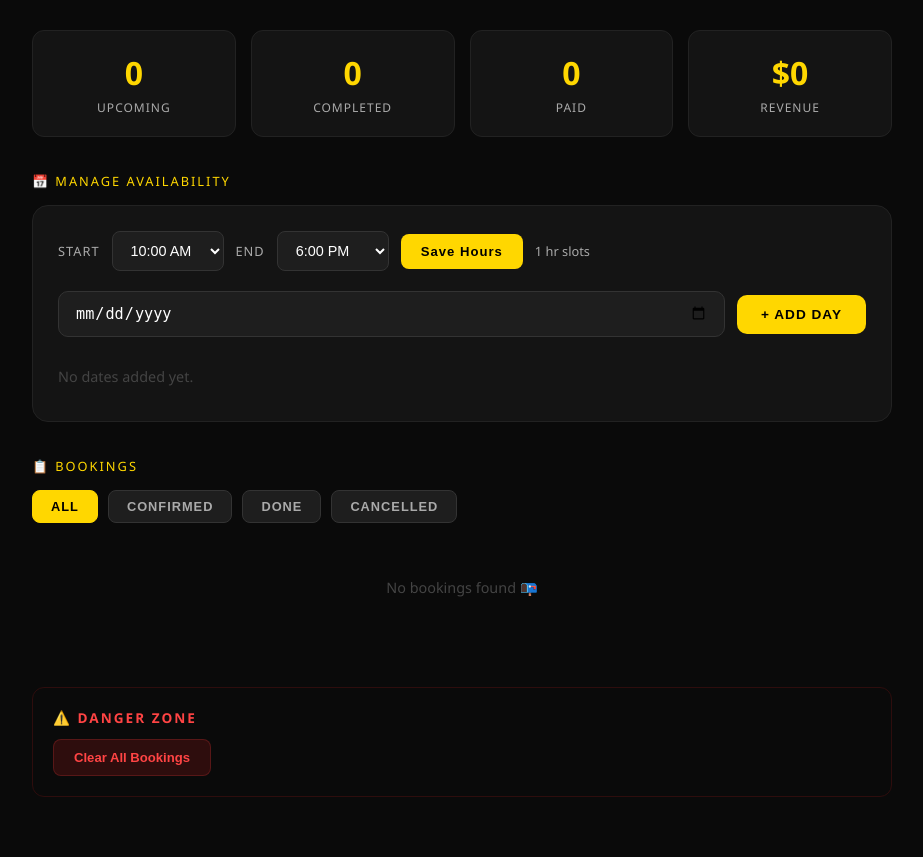
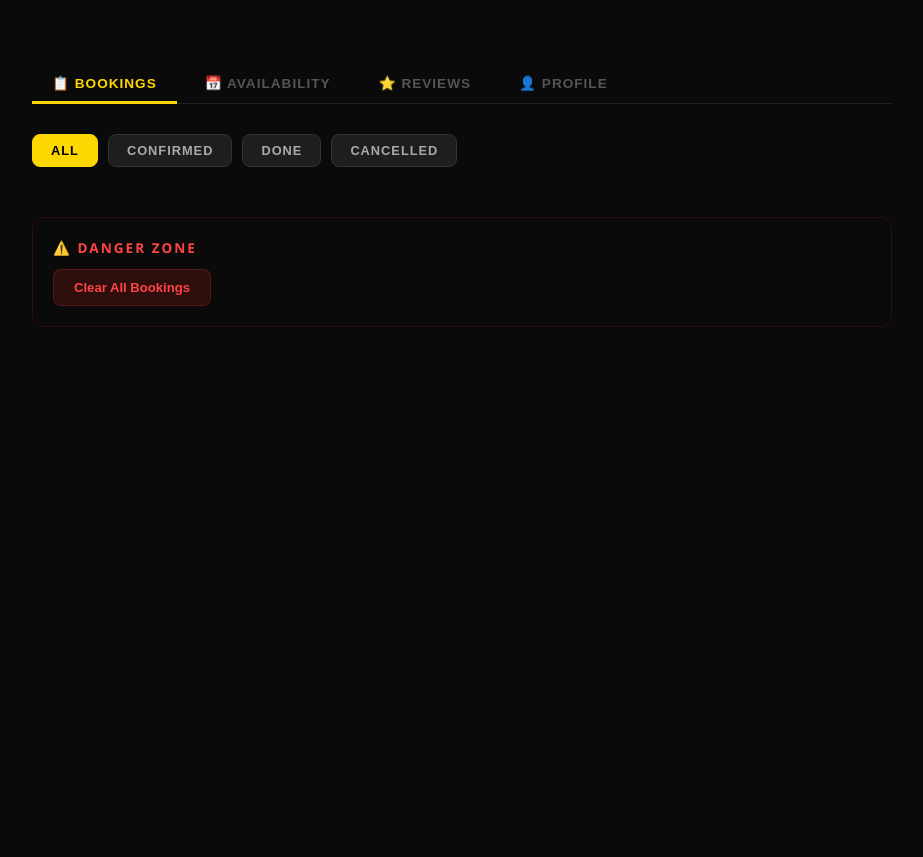
Before and after one commit to Rohitlambo/lambocutz, a Flask app: page /admin-lambocutz-secret in a window 1280 px wide. Shown: the part 127-984 px from the top of the page, without its empty margins (178-1101 px from the left). After the commit the page ends 454 px from the top, so only its background shows below. Run offline with Flask 3, Linux system fonts and the light colour scheme; data that the repository does not hold is empty; some libraries are stand-ins or nearby versions.

Commit message:
Update admin.html

```diff
--- a/templates/admin.html
+++ b/templates/admin.html
@@ -26,6 +26,38 @@
 
     .container { max-width: 900px; margin: 0 auto; padding: 30px 20px 60px; }
 
+    /* ── TAB NAV ── */
+    .tab-nav {
+      display: flex;
+      gap: 8px;
+      margin-bottom: 30px;
+      flex-wrap: wrap;
+      border-bottom: 1px solid #1e1e1e;
+      padding-bottom: 0;
+    }
+
+    .tab-btn {
+      padding: 10px 20px;
+      background: none;
+      border: none;
+      border-bottom: 3px solid transparent;
+      color: #555;
+      font-size: 0.85rem;
+      font-weight: 700;
+      letter-spacing: 1px;
+      text-transform: uppercase;
+      cursor: pointer;
+      transition: all 0.2s;
+      margin-bottom: -1px;
+    }
+
+    .tab-btn:hover { color: #FFD700; }
+    .tab-btn.active { color: #FFD700; border-bottom-color: #FFD700; }
+
+    .tab-panel { display: none; }
+    .tab-panel.active { display: block; }
+
+    /* ── STATS ── */
     .stats {
       display: grid;
       grid-template-columns: repeat(auto-fit, minmax(150px, 1fr));
@@ -279,12 +531,46 @@
 
   <div class="container">
 
+    <!-- STATS -->
     <div class="stats" id="statsRow"></div>
 
-    <!-- AVAILABILITY -->
-    <p class="section-title">📅 Manage Availability</p>
+    <!-- TAB NAV -->
+    <div class="tab-nav">
+      <button class="tab-btn active" onclick="switchTab('bookings', this)">📋 Bookings</button>
+      <button class="tab-btn" onclick="switchTab('availability', this)">📅 Availability</button>
+      <button class="tab-btn" onclick="switchTab('reviews', this)" id="reviewsTabBtn">
+        ⭐ Reviews
+      </button>
+      <button class="tab-btn" onclick="switchTab('profile', this)">👤 Profile</button>
+    </div>
+
+    <!-- ══════════════════════════════════════════════
+         TAB: BOOKINGS
+    ══════════════════════════════════════════════ -->
+    <div class="tab-panel active" id="tab-bookings">
+
+      <div class="booking-filters">
+        <button class="filter-btn active" onclick="filterBookings('all', this)">All</button>
+        <button class="filter-btn" onclick="filterBookings('confirmed', this)">Confirmed</button>
+        <button class="filter-btn" onclick="filterBookings('done', this)">Done</button>
+        <button class="filter-btn" onclick="filterBookings('cancelled', this)">Cancelled</button>
+      </div>
+
+      <div id="bookingsList"></div>
+
+      <div class="danger-zone">
+        <h3>⚠️ Danger Zone</h3>
+        <button class="danger-btn" onclick="clearAllBookings()">Clear All Bookings</button>
+      </div>
+    </div>
+
+    <!-- ══════════════════════════════════════════════
+         TAB: AVAILABILITY
+    ══════════════════════════════════════════════ -->
+    <div class="tab-panel" id="tab-availability">
+
+      <p class="section-title">🕐 Opening Hours</p>
       <div class="availability-card">
-
         <div class="hours-row">
           <label>START</label>
           <select id="startHour"></select>
@@ -302,39 +588,127 @@
         <div class="date-chips" id="dateChips"></div>
       </div>
 
-    <!-- BOOKINGS -->
-    <p class="section-title">📋 Bookings</p>
-
-    <div class="booking-filters">
-      <button class="filter-btn active" onclick="filterBookings('all', this)">All</button>
-      <button class="filter-btn" onclick="filterBookings('confirmed', this)">Confirmed</button>
-      <button class="filter-btn" onclick="filterBookings('done', this)">Done</button>
-      <button class="filter-btn" onclick="filterBookings('cancelled', this)">Cancelled</button>
+      <p class="section-title">📍 Location</p>
+      <div class="location-card">
+        <div class="form-group">
+          <label>Location Display Text</label>
+          <input type="text" id="locationText" placeholder="e.g. 123 Main St, Unit 02-01"/>
+          <p class="hint">Shown in the booking bar on the main page.</p>
+        </div>
+        <div class="form-group">
+          <label>Google Maps URL</label>
+          <input type="text" id="locationUrl" placeholder="https://maps.google.com/..."/>
+          <p class="hint">Tapping the location bar opens this link.</p>
+        </div>
+        <button class="save-hours-btn" onclick="saveLocation()">Save Location</button>
+      </div>
     </div>
 
-    <div id="bookingsList"></div>
+    <!-- ══════════════════════════════════════════════
+         TAB: REVIEWS
+    ══════════════════════════════════════════════ -->
+    <div class="tab-panel" id="tab-reviews">
 
-    <div class="danger-zone">
-      <h3>⚠️ Danger Zone</h3>
-      <button class="danger-btn" onclick="clearAllBookings()">Clear All Bookings</button>
+      <div class="review-filter-row">
+        <button class="filter-btn active" onclick="filterReviews('all', this)">All</button>
+        <button class="filter-btn" onclick="filterReviews('pending', this)">
+          Pending <span class="pending-dot" id="pendingCount">0</span>
+        </button>
+        <button class="filter-btn" onclick="filterReviews('approved', this)">Approved</button>
+        <button class="filter-btn" onclick="filterReviews('rejected', this)">Rejected</button>
       </div>
 
+      <div id="reviewsList"></div>
     </div>
+
+    <!-- ══════════════════════════════════════════════
+         TAB: PROFILE
+    ══════════════════════════════════════════════ -->
+    <div class="tab-panel" id="tab-profile">
+
+      <p class="section-title">🖼️ Barber Profile</p>
+      <div class="profile-card">
+
+        <!-- Live preview -->
+        <div class="profile-preview">
+          <div class="profile-avatar-fallback" id="adminAvatarFallback">💈</div>
+          <img id="adminAvatarImg" class="profile-avatar"
+               src="" alt="Avatar" style="display:none"
+               onerror="this.style.display='none'; document.getElementById('adminAvatarFallback').style.display='flex'"/>
+          <div class="profile-preview-info">
+            <h3>LAMBOCUTZ</h3>
+            <p id="previewSocials">No social links set</p>
+          </div>
+        </div>
+
+        <div class="form-group">
+          <label>Bio</label>
+          <textarea id="profileBio" rows="4"
+            placeholder="Fresh cuts, clean fades. Book your slot today."></textarea>
+        </div>
+
+        <div class="form-group">
+          <label>Photo URL</label>
+          <input type="url" id="profilePhoto"
+            placeholder="https://..." oninput="previewAvatar()"/>
+          <p class="hint">Direct image link (JPG / PNG / WebP).</p>
+        </div>
+
+        <div class="form-row">
+          <div class="form-group">
+            <label>Instagram Handle</label>
+            <input type="text" id="profileIG" placeholder="@lambocutz"
+              oninput="previewSocials()"/>
+          </div>
+          <div class="form-group">
+            <label>TikTok Handle</label>
+            <input type="text" id="profileTT" placeholder="@lambocutz"
+              oninput="previewSocials()"/>
+          </div>
+        </div>
+
+        <button class="save-profile-btn" onclick="saveProfile()">
+          💾 Save Profile
+        </button>
+        <div class="profile-msg" id="profileMsg"></div>
+      </div>
+    </div>
+
+  </div><!-- /container -->
 
   <div class="toast" id="toast"></div>
 
   <script>
+    // ══════════════════════════════════════════════════════════
+    // STATE
+    // ══════════════════════════════════════════════════════════
     let allBookings = [];
-    let currentFilter = 'all';
+    let allReviews  = [];
+    let currentFilter       = 'all';
+    let currentReviewFilter = 'all';
     let settings = {};
 
-    // ─── INIT ────────────────────────────────────────────────────────────
+    // ══════════════════════════════════════════════════════════
+    // INIT
+    // ══════════════════════════════════════════════════════════
     async function init() {
       populateHourDropdowns();
-      await loadSettings();
-      await loadBookings();
+      await Promise.all([loadSettings(), loadBookings(), loadReviews(), loadProfile()]);
     }
 
+    // ══════════════════════════════════════════════════════════
+    // TABS
+    // ══════════════════════════════════════════════════════════
+    function switchTab(name, btn) {
+      document.querySelectorAll('.tab-panel').forEach(p => p.classList.remove('active'));
+      document.querySelectorAll('.tab-btn').forEach(b => b.classList.remove('active'));
+      document.getElementById('tab-' + name).classList.add('active');
+      btn.classList.add('active');
+    }
+
+    // ══════════════════════════════════════════════════════════
+    // TOAST
+    // ══════════════════════════════════════════════════════════
     function showToast(msg) {
       const t = document.getElementById('toast');
       t.textContent = msg;
@@ -342,265 +716,13 @@
       setTimeout(() => t.style.display = 'none', 2500);
     }
 
-    // ─── SETTINGS ────────────────────────────────────────────────────────
+    // ══════════════════════════════════════════════════════════
+    // SETTINGS
+    // ══════════════════════════════════════════════════════════
     async function loadSettings() {
       const res = await fetch('/api/settings');
-      settings = await res.json();
+      settings  = await res.json();
       document.getElementById('startHour').value = settings.start_hour;
-      document.getElementById('endHour').value = settings.end_hour;
-      renderDateChips();
-    }
+      document.getElementById('endHour').value   = settings.end_hour;
 
-    function populateHourDropdowns() {
-      const startSel = document.getElementById('startHour');
-      const endSel   = document.getElementById('endHour');
-      for (let h = 7; h <= 22; h++) {
-        const label = formatHourLabel(h);
-        startSel.innerHTML += `<option value="${h}">${label}</option>`;
-        endSel.innerHTML   += `<option value="${h}">${label}</option>`;
-      }
-    }
-
-    function formatHourLabel(h) {
-      const suffix  = h >= 12 ? 'PM' : 'AM';
-      const display = h > 12 ? h - 12 : h;
-      return `${display}:00 ${suffix}`;
-    }
-
-    async function saveHours() {
-      const start = parseInt(document.getElementById('startHour').value);
-      const end   = parseInt(document.getElementById('endHour').value);
-      if (start >= end) { alert('Start must be before end!'); return; }
-
-      await fetch('/api/admin/settings', {
-        method: 'POST',
-        headers: { 'Content-Type': 'application/json' },
-        body: JSON.stringify({ start_hour: start, end_hour: end })
-      });
-
-      settings.start_hour = start;
-      settings.end_hour   = end;
-      showToast('✅ Hours saved!');
-      renderDateChips();
-    }
-
-    // ─── DATES ───────────────────────────────────────────────────────────
-    async function addDate() {
-      const input   = document.getElementById('newDate');
-      const dateStr = input.value;
-      if (!dateStr) { alert('Pick a date!'); return; }
-
-      const day = new Date(dateStr + 'T00:00:00').getDay();
-      if (day === 0 || day === 6) { alert('Weekdays only! (Mon–Fri)'); return; }
-
-      const dates = settings.available_dates || [];
-      if (dates.includes(dateStr)) { alert('Date already added!'); return; }
-
-      dates.push(dateStr);
-      dates.sort();
-
-      await fetch('/api/admin/settings', {
-        method: 'POST',
-        headers: { 'Content-Type': 'application/json' },
-        body: JSON.stringify({ available_dates: dates })
-      });
-
-      settings.available_dates = dates;
-      input.value = '';
-      renderDateChips();
-      renderStats();
-      showToast('📅 Date added!');
-    }
-
-    async function removeDate(dateStr) {
-      const hasActive = allBookings.some(b =>
-        b.date === dateStr && b.status !== 'cancelled'
-      );
-      if (hasActive && !confirm('Active bookings exist on this day. Remove anyway?')) return;
-
-      const dates = (settings.available_dates || []).filter(d => d !== dateStr);
-
-      await fetch('/api/admin/settings', {
-        method: 'POST',
-        headers: { 'Content-Type': 'application/json' },
-        body: JSON.stringify({ available_dates: dates })
-      });
-
-      settings.available_dates = dates;
-      renderDateChips();
-      renderStats();
-      showToast('🗑️ Date removed!');
-    }
-
-    function getSlotsInfo(dateStr) {
-      const total  = (settings.end_hour || 18) - (settings.start_hour || 10);
-      const booked = allBookings.filter(b =>
-        b.date === dateStr && b.status !== 'cancelled'
-      ).length;
-      return { total, booked, free: total - booked };
-    }
-
-    function renderDateChips() {
-      const dates     = settings.available_dates || [];
-      const container = document.getElementById('dateChips');
-      const today     = new Date();
-      today.setHours(0, 0, 0, 0);
-
-      if (dates.length === 0) {
-        container.innerHTML = '<p class="no-dates">No dates added yet.</p>';
-        return;
-      }
-
-      container.innerHTML = '';
-      dates.forEach(dateStr => {
-        const date   = new Date(dateStr + 'T00:00:00');
-        const isPast = date < today;
-        const info   = getSlotsInfo(dateStr);
-        const dayName = date.toLocaleDateString('en-SG', { weekday: 'short' });
-        const dateFmt = date.toLocaleDateString('en-SG', { day: 'numeric', month: 'short' });
-
-        const chip = document.createElement('div');
-        chip.className = 'date-chip';
-        chip.style.opacity = isPast ? '0.4' : '1';
-        chip.innerHTML = `
-          <span class="chip-date">${dayName}, ${dateFmt}</span>
-          <span class="chip-slots">${info.free}/${info.total} free</span>
-          <button class="remove-btn" onclick="removeDate('${dateStr}')">✕</button>
-        `;
-        container.appendChild(chip);
-      });
-    }
-
-    // ─── BOOKINGS ─────────────────────────────────────────────────────────
-    async function loadBookings() {
-      const res   = await fetch('/api/admin/bookings');
-      allBookings = await res.json();
-      renderStats();
-      renderBookings();
-      renderDateChips();
-    }
-
-    function renderStats() {
-      const confirmed = allBookings.filter(b => b.status === 'confirmed').length;
-      const done      = allBookings.filter(b => b.status === 'done').length;
-      const paid      = allBookings.filter(b => b.payment === 'paid').length;
-      const revenue   = allBookings
-        .filter(b => b.payment === 'paid')
-        .reduce((s, b) => s + b.price, 0);
-
-      document.getElementById('statsRow').innerHTML = `
-        <div class="stat-card"><div class="number">${confirmed}</div><div class="label">Upcoming</div></div>
-        <div class="stat-card"><div class="number">${done}</div><div class="label">Completed</div></div>
-        <div class="stat-card"><div class="number">${paid}</div><div class="label">Paid</div></div>
-        <div class="stat-card"><div class="number">$${revenue}</div><div class="label">Revenue</div></div>
-      `;
-    }
-
-    function filterBookings(filter, btn) {
-      currentFilter = filter;
-      document.querySelectorAll('.filter-btn').forEach(b => b.classList.remove('active'));
-      btn.classList.add('active');
-      renderBookings();
-    }
-
-    function formatTimeDisplay(timeStr) {
-      const h       = parseInt(timeStr);
-      const suffix  = h >= 12 ? 'PM' : 'AM';
-      const display = h > 12 ? h - 12 : h;
-      const nextH   = h + 1 > 12 ? h + 1 - 12 : h + 1;
-      const nextSuf = h + 1 >= 12 ? 'PM' : 'AM';
-      return `${display}:00 ${suffix} – ${nextH}:00 ${nextSuf}`;
-    }
-
-    function renderBookings() {
-      let bookings = [...allBookings];
-      if (currentFilter !== 'all') {
-        bookings = bookings.filter(b => b.status === currentFilter);
-      }
-
-      const container = document.getElementById('bookingsList');
-      if (bookings.length === 0) {
-        container.innerHTML = '<div class="no-bookings">No bookings found 📭</div>';
-        return;
-      }
-
-      container.innerHTML = '';
-      bookings.forEach(b => {
-        const card = document.createElement('div');
-        card.className = `booking-card ${b.status}`;
-
-        const dateDisplay = new Date(b.date + 'T00:00:00').toLocaleDateString('en-SG', {
-          weekday: 'short', day: 'numeric', month: 'short'
-        });
-
-        card.innerHTML = `
-          <div class="booking-info">
-            <h3>${b.name}</h3>
-            <p>📱 <span>${b.phone}</span></p>
-            <p>📅 <span>${dateDisplay}</span> &nbsp; 🕐 <span>${formatTimeDisplay(b.time)}</span></p>
-            <p>✂️ <span>${b.service} — $${b.price}</span></p>
-            <div style="margin-top:8px;">
-              <span class="status-badge badge-${b.status}">${b.status}</span>
-              <span class="status-badge badge-${b.payment}">${b.payment}</span>
-            </div>
-          </div>
-          <div class="booking-actions">
-            ${b.payment !== 'paid' && b.status !== 'cancelled'
-              ? `<button class="action-btn btn-paid" onclick="markPaid(${b.id})">💰 Mark Paid</button>`
-              : ''}
-            ${b.status === 'confirmed'
-              ? `<button class="action-btn btn-done" onclick="markDone(${b.id})">✅ Done</button>`
-              : ''}
-            ${b.status !== 'cancelled'
-              ? `<button class="action-btn btn-cancel" onclick="cancelBooking(${b.id})">✕ Cancel</button>`
-              : ''}
-          </div>
-        `;
-        container.appendChild(card);
-      });
-    }
-
-    // ─── ACTIONS ─────────────────────────────────────────────────────────
-    async function markPaid(id) {
-      await fetch(`/api/admin/booking/${id}`, {
-        method: 'PATCH',
-        headers: { 'Content-Type': 'application/json' },
-        body: JSON.stringify({ payment: 'paid' })
-      });
-      await loadBookings();
-      showToast('💰 Marked as paid!');
-    }
-
-    async function markDone(id) {
-      await fetch(`/api/admin/booking/${id}`, {
-        method: 'PATCH',
-        headers: { 'Content-Type': 'application/json' },
-        body: JSON.stringify({ status: 'done' })
-      });
-      await loadBookings();
-      showToast('✅ Marked as done!');
-    }
-
-    async function cancelBooking(id) {
-      if (!confirm('Cancel this booking?')) return;
-      await fetch(`/api/admin/booking/${id}`, {
-        method: 'PATCH',
-        headers: { 'Content-Type': 'application/json' },
-        body: JSON.stringify({ status: 'cancelled' })
-      });
-      await loadBookings();
-      showToast('❌ Booking cancelled!');
-    }
-
-    async function clearAllBookings() {
-      if (!confirm('Clear ALL bookings? Cannot be undone!')) return;
-      await fetch('/api/admin/clear', { method: 'POST' });
-      await loadBookings();
-      showToast('🗑️ All bookings cleared!');
-    }
-
-    init();
-  </script>
-
-</body>
-</html>
+      if (settings.location)
```
Also changed, not shown: other parts of templates/admin.html (+223 -3 lines). Lines whose indentation alone changed are shown as unchanged.
